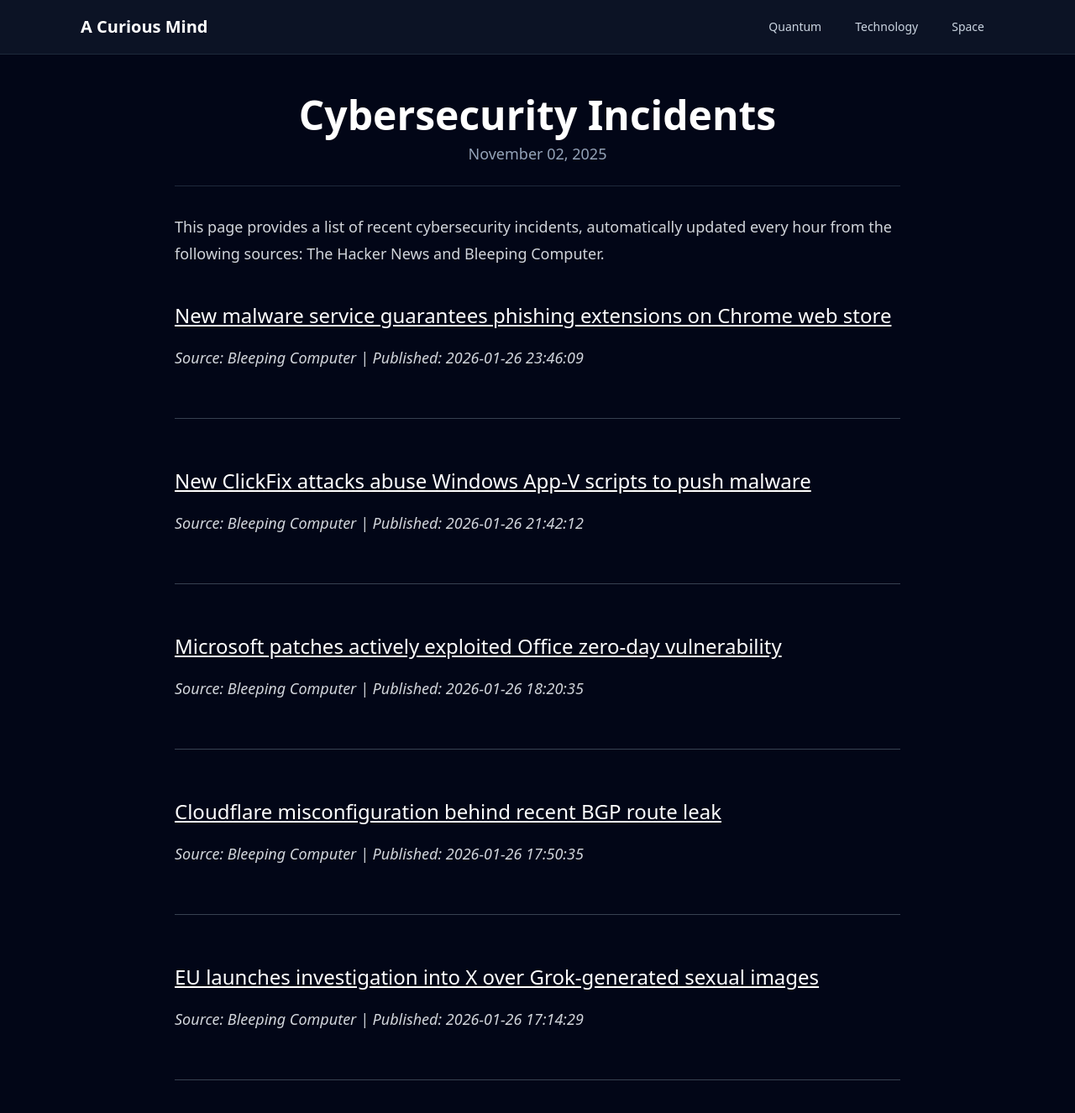
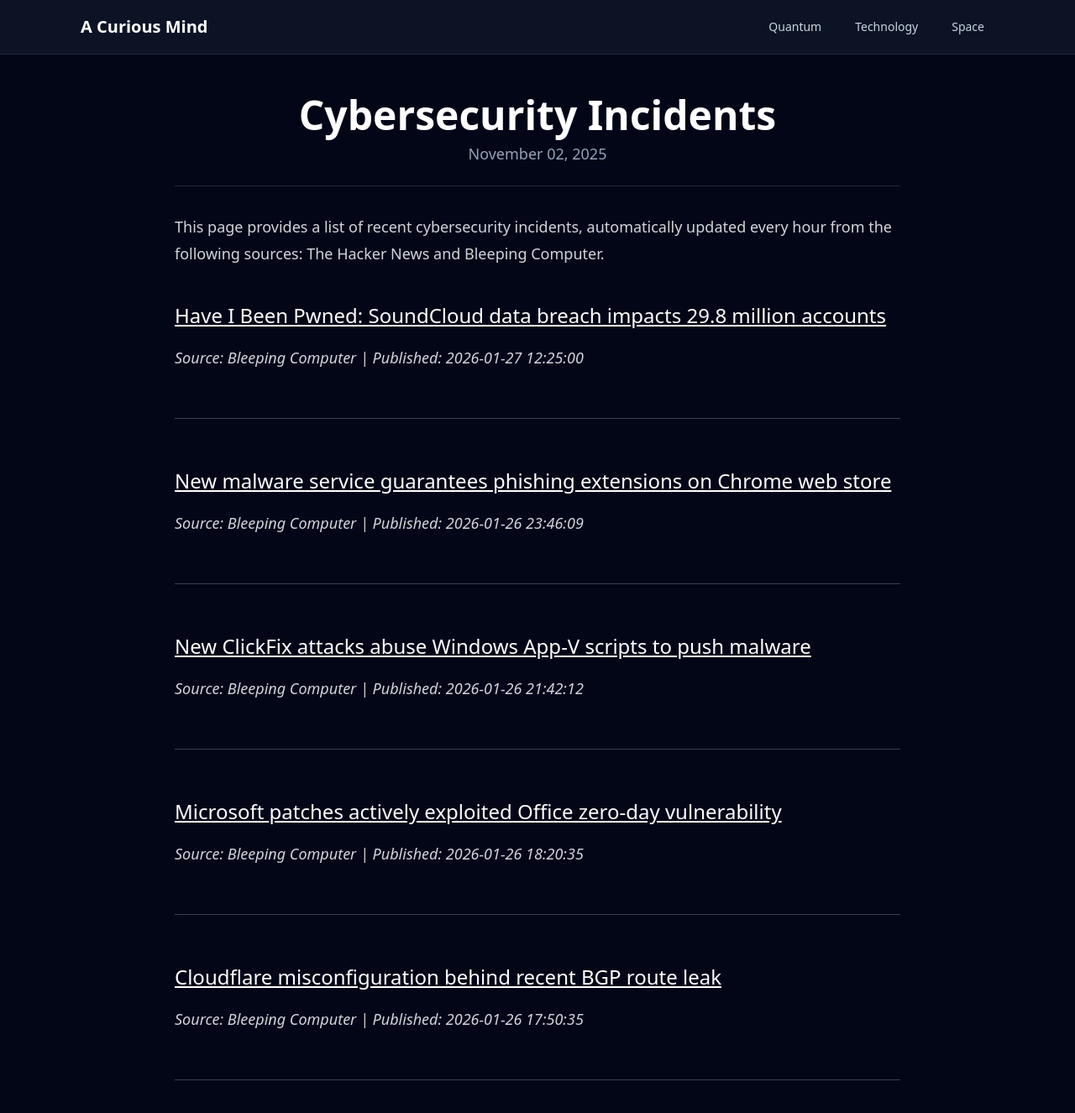
Before and after one commit to onehl7/onehl7.github.io, a Jekyll site: the page built from _posts/2025-11-02-cybersecurity-incidents.md, in a window 1280 px wide and 1400 px high. Shown: the top 1326 px of the window at 84% size. Built offline with Jekyll 4.4.1, drawn with Linux system fonts in a browser that asks for light colours; nearby versions of some CDN libraries.

Commit message:
Update news data

```diff
--- a/_data/news.json
+++ b/_data/news.json
@@ -1,4 +1,10 @@
 [
+  {
+    "source": "Bleeping Computer",
+    "title": "Have I Been Pwned: SoundCloud data breach impacts 29.8 million accounts",
+    "link": "https://www.bleepingcomputer.com/news/security/have-i-been-pwned-soundcloud-data-breach-impacts-298-million-accounts/",
+    "published": "2026-01-27 12:25:00"
+  },
   {
     "source": "Bleeping Computer",
     "title": "New malware service guarantees phishing extensions on Chrome web store",
@@ -22,11 +28,5 @@
     "title": "Cloudflare misconfiguration behind recent BGP route leak",
     "link": "https://www.bleepingcomputer.com/news/security/cloudflare-misconfiguration-behind-recent-bgp-route-leak/",
     "published": "2026-01-26 17:50:35"
-  },
-  {
-    "source": "Bleeping Computer",
-    "title": "EU launches investigation into X over Grok-generated sexual images",
-    "link": "https://www.bleepingcomputer.com/news/artificial-intelligence/eu-launches-investigation-into-x-over-grok-generated-sexual-images/",
-    "published": "2026-01-26 17:14:29"
   }
 ]
```
